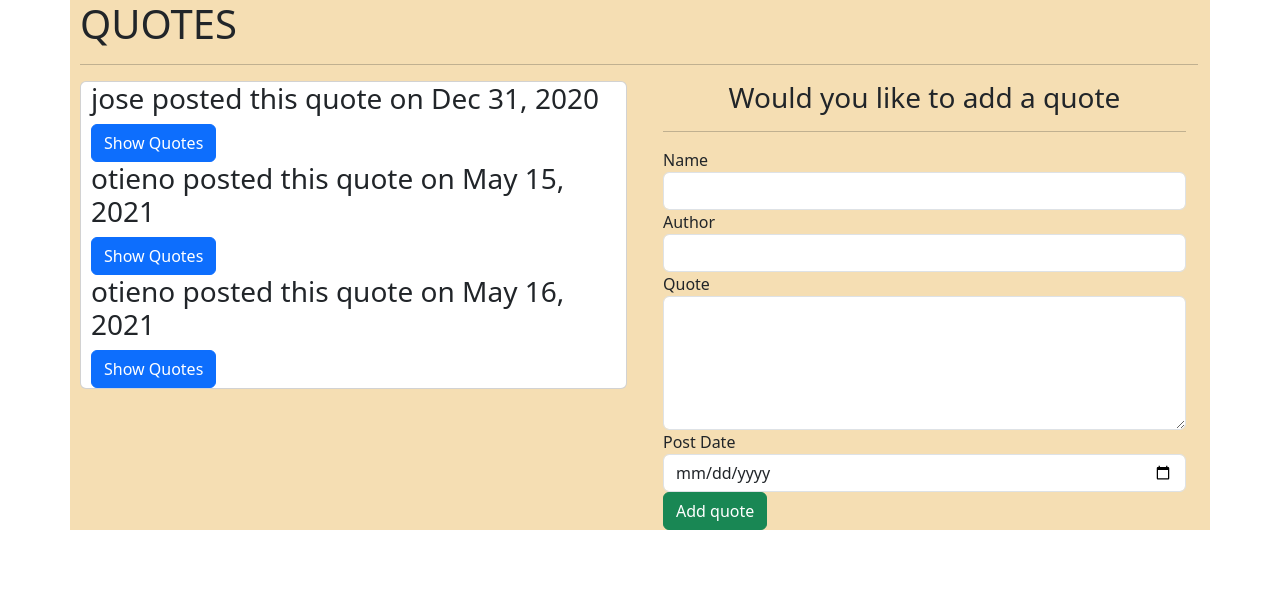
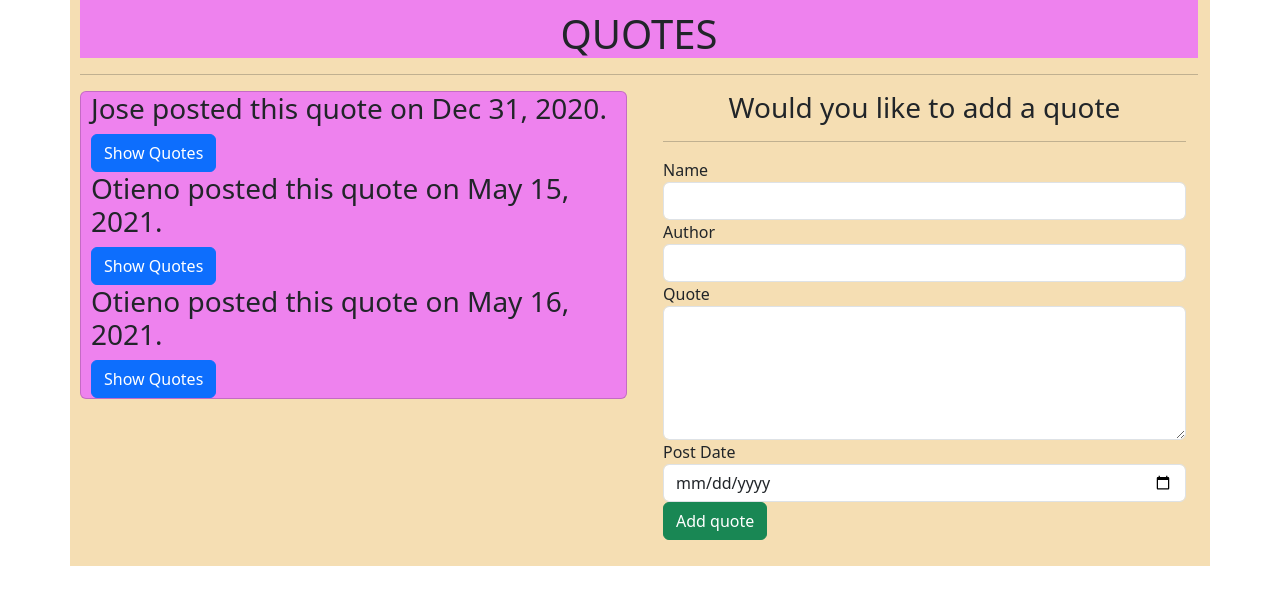
Before and after one commit to josphat-otieno/quotes-project, an Angular app: page / in a window 1280 px wide. Shown: the top 604 px of the page. Built offline with nearby package versions, Linux system fonts and the light colour scheme.

Commit message:
style h1

```diff
--- a/src/app/quotes/quotes.component.css
+++ b/src/app/quotes/quotes.component.css
@@ -6,4 +6,21 @@
 }
 .card{
     padding-left: 10px;
+    background-color:violet;
+    opacity: 1;
 }
+h1{
+    text-align: center;
+    background-color: violet;
+    padding: 10px 0 0 0;
+}
+.quoteName{
+    text-transform: capitalize;
+
+}
+.warning{
+    position: relative;
+    margin-bottom: 10px;
+    padding-bottom: 10px;
+    font-size: 0px;
+}
--- a/src/app/quotes/quotes.component.html
+++ b/src/app/quotes/quotes.component.html
@@ -3,12 +3,10 @@
   <hr>
   <div class="row">
     <div class="col-md-6">
-      <div class="card card-success">
+      <div class="card">
         <div *ngFor='let quote of quotes let i=index'>
           <div>
-          <h3><span class="quoteName"> {{quote.name}}</span> posted this quote on {{quote.postDate|date}}
-            <!-- Author:{{quote.author}} -->
-          </h3>
+            <h3><span class="quoteName"> {{quote.name}}</span> posted this quote on {{quote.postDate|date}}.</h3>
             <button class="btn btn-primary" (click)="toggleQuotes(i)">Show Quotes</button>
           </div>
           <div *ngIf='quote.showQuote'>
@@ -17,11 +15,11 @@
         </div>
       </div>
     </div>
-
     <div class="col-md-6">
       <app-quote-form (addQuote)="addNewQuote($event)"></app-quote-form>
     </div>
   </div>
-
-  <p *ngIf='quotes.length < 3'>Please add more quotes</p>
+  <div class="warning">
+    <p *ngIf='quotes.length < 5'>Pease have at-least five quotes.</p>
   </div>
+</div>
```
Lines whose indentation alone changed are shown as unchanged.
